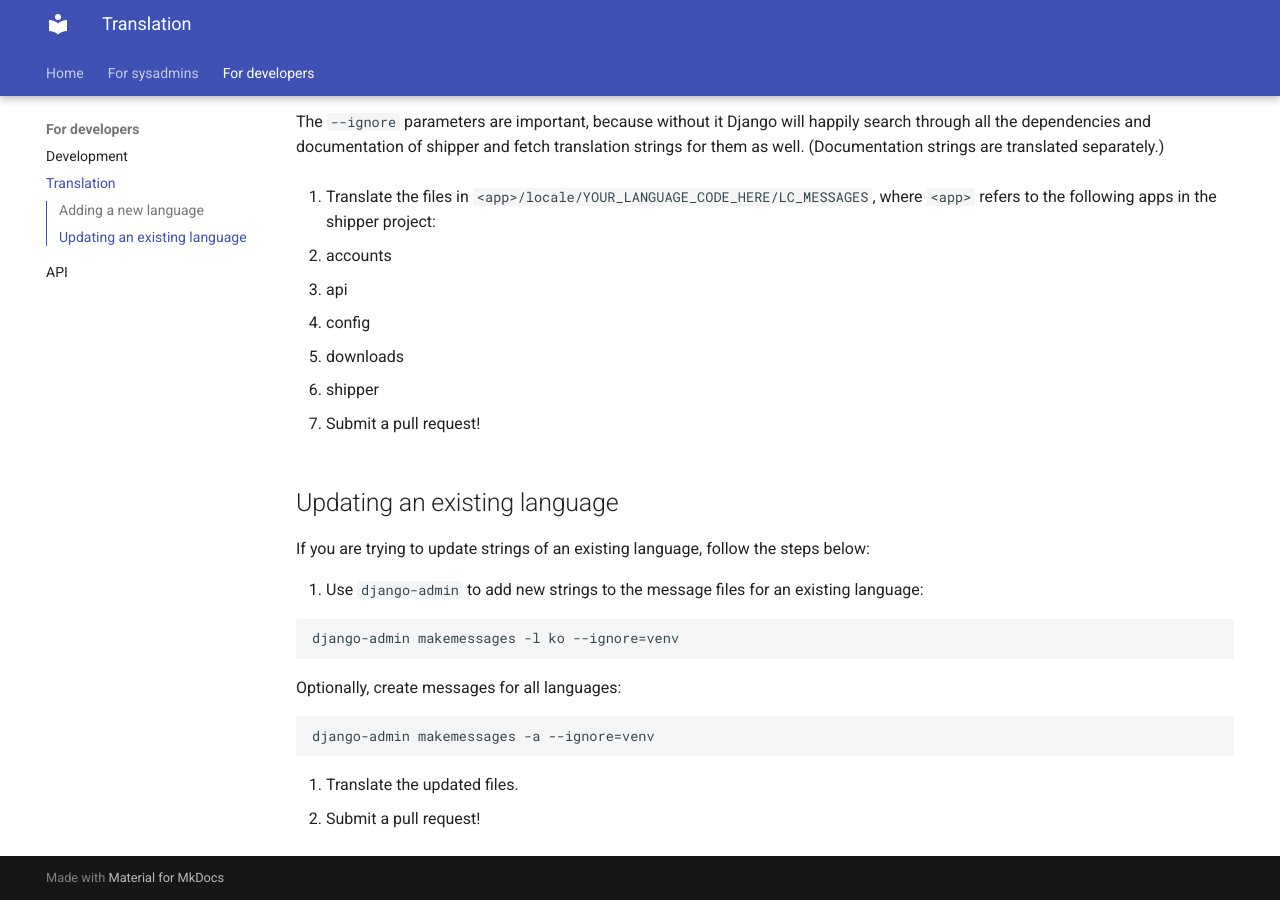
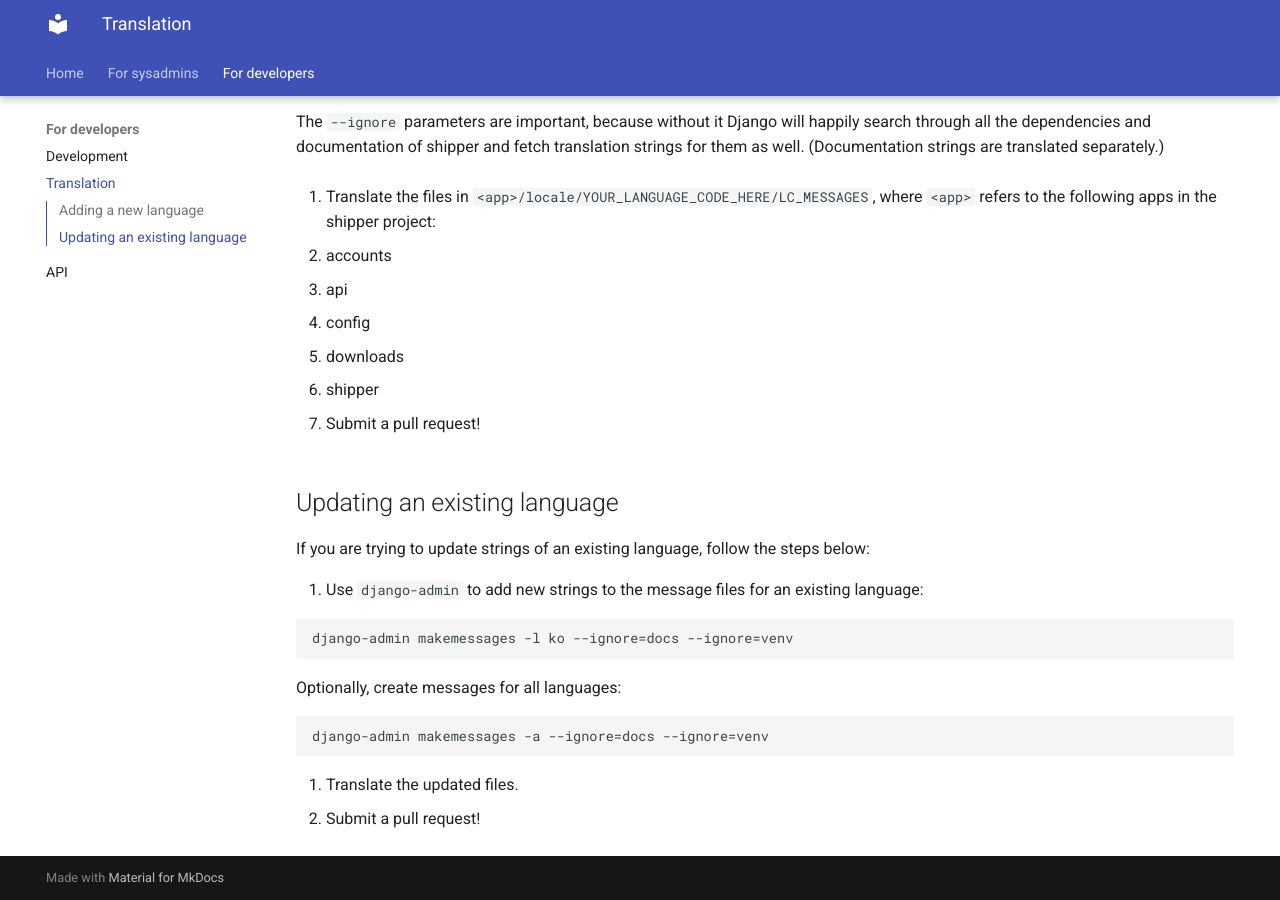
Before and after one commit to shipperstack/shipper, an MkDocs documentation site: the page built from docs/docs/developer/Translation.md, in a window 1280 px wide and 900 px high, scrolled down 507 px. Built offline with MkDocs 1.6.1 and Material for MkDocs 9.7.7, drawn with Linux system fonts in a browser that asks for light colours; the version menu is left out.

Commit message:
docs: Translation: update commands for existing language

````diff
--- a/docs/docs/developer/Translation.md
+++ b/docs/docs/developer/Translation.md
@@ -39,13 +39,13 @@ If you are trying to update strings of an existing language, follow the steps be
 1. Use `django-admin` to add new strings to the message files for an existing language:
 
 ```
-django-admin makemessages -l ko --ignore=venv
+django-admin makemessages -l ko --ignore=docs --ignore=venv
 ```
 
 Optionally, create messages for all languages:
 
 ```
-django-admin makemessages -a --ignore=venv
+django-admin makemessages -a --ignore=docs --ignore=venv
 ```
 
 2. Translate the updated files.
````
